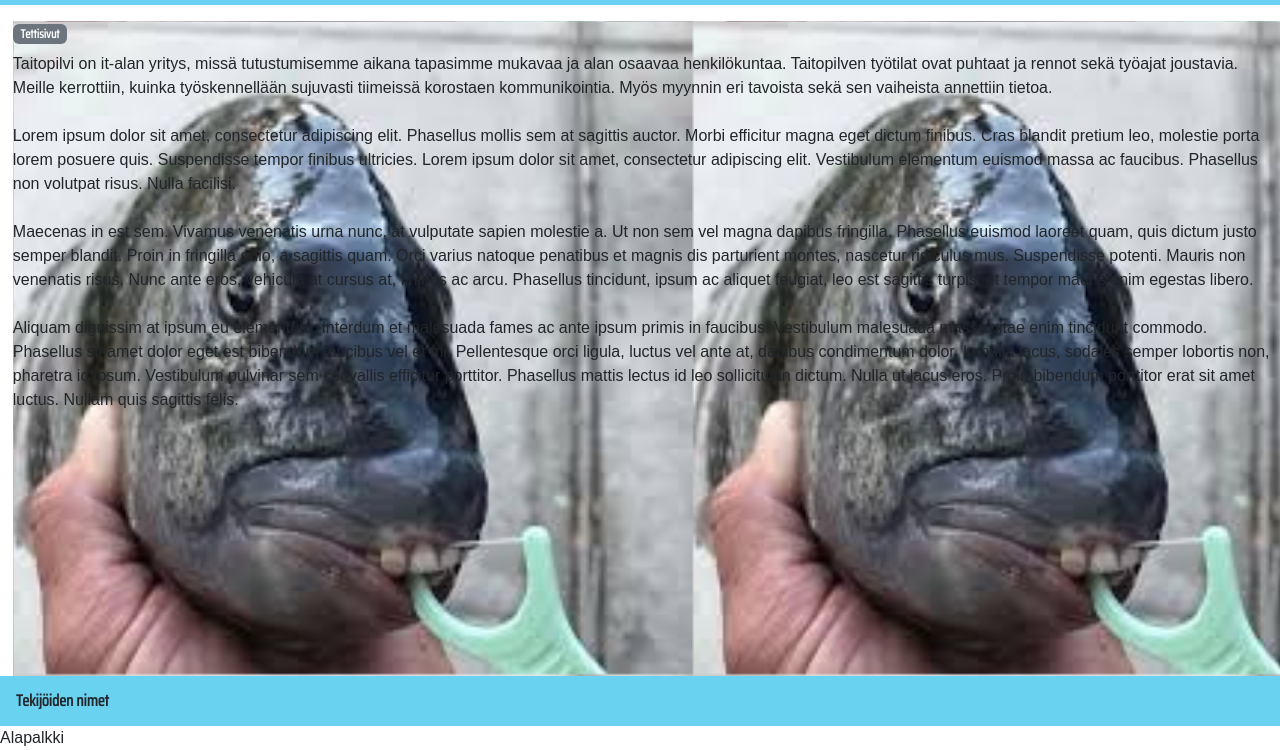
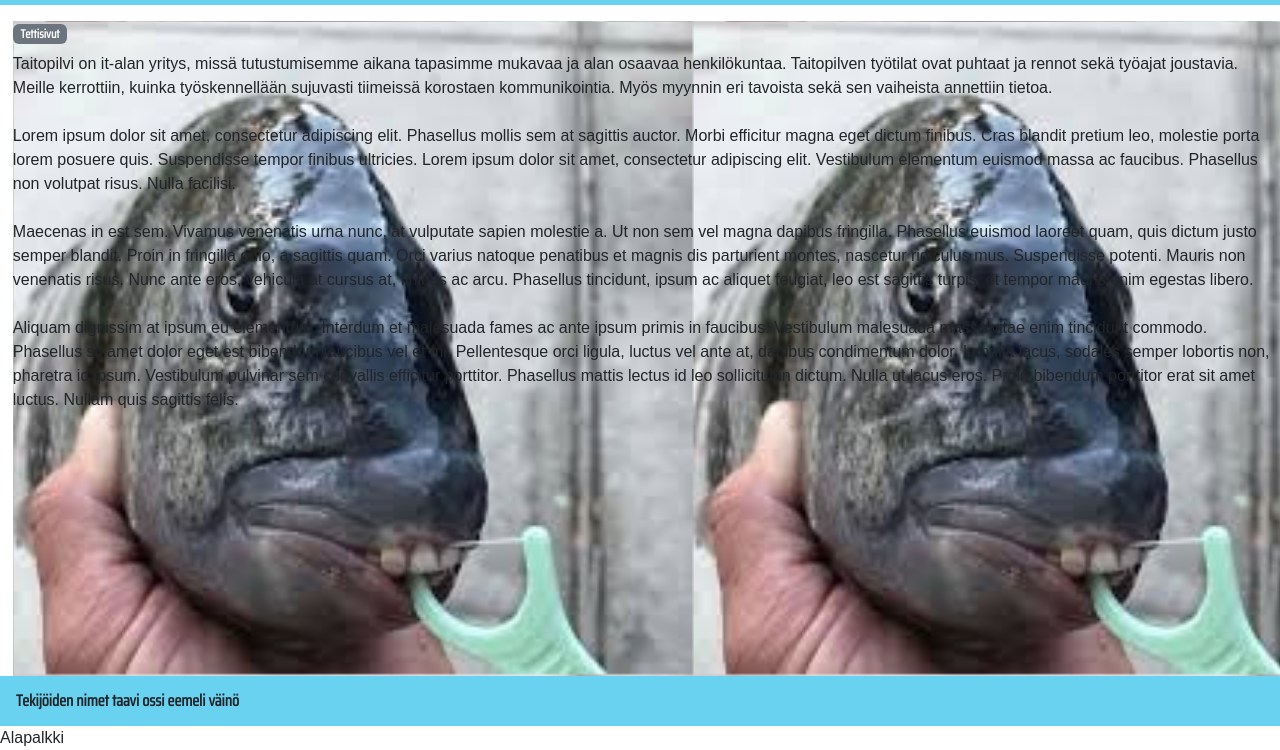
Before and after one commit to Taitopilvi-TET/tettisivut, a plain HTML site: page index.html in a window 1280 px wide. Shown: the part 50-800 px from the top of the page. Drawn offline with nearby package versions, Linux system fonts and the light colour scheme; a web font is replaced by a local one.

Commit message:
Lisäsin nimet

```diff
--- a/index.html
+++ b/index.html
@@ -37,7 +37,7 @@
         </div>
         <nav class="navbarbottom">
             <ul>
-                <li>Tekijöiden nimet</li>
+                <li>Tekijöiden nimet taavi ossi eemeli väinö</li>
             </ul>
         </nav>
         <footer>Alapalkki</footer>
```
